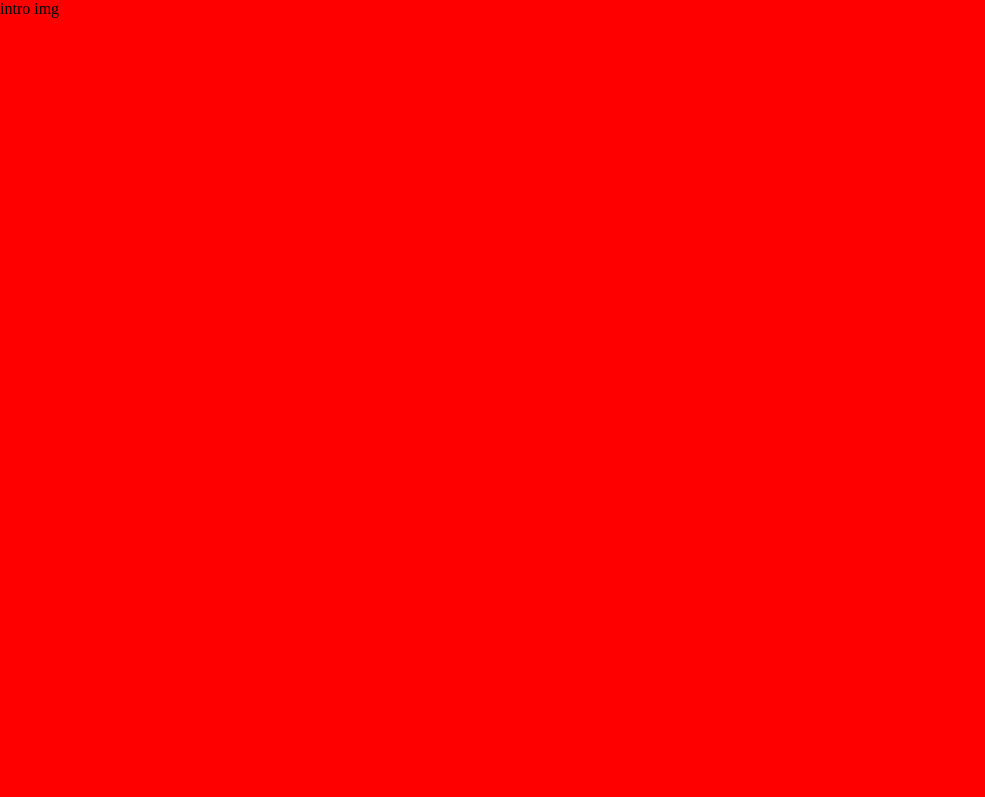
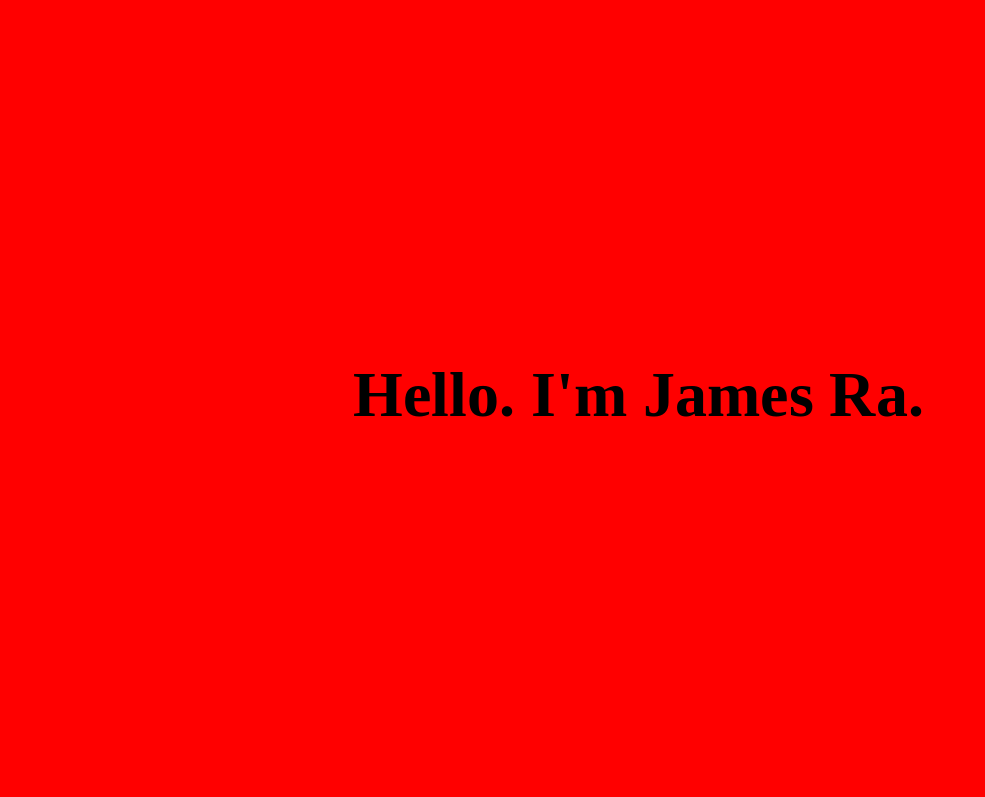
Before and after one commit to JehyunRa/wdjs001_online_resume, a React app: page / in a window 1280 px wide. Shown: the top 797 px of the page, without its empty margins (0-985 px from the left). Built offline with nearby package versions, Linux system fonts and the light colour scheme.

Commit message:
adding title animation first pass

```diff
--- a/package.json
+++ b/package.json
@@ -10,6 +10,7 @@
   "license": "ISC",
   "dependencies": {
     "@storybook/react": "^5.3.13",
+    "animejs": "^3.2.0",
     "axios": "^0.19.2",
     "body-parser": "^1.19.0",
     "express": "^4.17.1",
--- a/src/views/App.js
+++ b/src/views/App.js
@@ -1,14 +1,23 @@
 import React, { useState, useEffect } from "react";
-import "./App.scss";
+import anime from 'animejs/lib/anime.es.js';
 
 import resizeCheck from "../helpers/resizeCheck";
+
+import "./App.scss";
 
 export default function App() {
   const [nav, setNav] = useState(false);
   const { height: winHeight } = resizeCheck();
 
+  const introText = "Hello. I'm James Ra.";
+  const IntroText = introText.split("").map(letter => {
+    return(
+      <span className="letter">{letter !== " " ? letter : '\xa0'}</span>
+    )
+  })
+
   const navCheck = function() {
-    if (document.scrollingElement.scrollTop > winHeight) {
+    if (document.scrollingElement.scrollTop > winHeight && nav === false) {
       setNav(true);
       document.getElementById("nav").style.animation = 'navDown 1s forwards';
     } else if (document.scrollingElement.scrollTop < winHeight && nav === true) {
@@ -16,6 +25,17 @@ export default function App() {
       document.getElementById("nav").style.animation = 'navUp 1s forwards';
     }
   }
+
+  var textWrapper = document.querySelector('.ml10 .letters');
+  console.log(textWrapper);
+
+  anime.timeline({loop: false})
+    .add({
+      targets: '.ml10 .letter',
+      rotateY: [-90, 0],
+      duration: 2000,
+      delay: (el, i) => 50 * i
+    });
 
   window.addEventListener("scroll", navCheck);
 
@@ -27,11 +47,16 @@ export default function App() {
         <div>c</div>
       </nav>
       <main>
-        <div className="A-intro-img">intro img</div>
-        {/* <div className="A-navigation">navigation</div> */}
+        <div className="A-intro-img">
+          <h1 className="ml10">
+            <span className="text-wrapper">
+              {IntroText}
+            </span>
+          </h1>
+        </div>
         <div className="A-about">
-          <div>about</div>
-          <div>My name is James Ra.</div>
+          <div className="title">about</div>
+          <div>My name is James Ra and I am a web developer.</div>
         </div>
         <div className="A-projects">projects</div>
         <div className="A-contacts">contacts</div>
--- a/src/views/App.scss
+++ b/src/views/App.scss
@@ -47,7 +47,11 @@ main {
   grid-column: 1/2;
   grid-row: 2/3;
 
-  background-color: blue;
+  background-color: white;
+
+  title {
+    font-size: 20px;
+  }
 
 }
 
@@ -57,7 +61,7 @@ main {
   grid-column: 1/2;
   grid-row: 3/4;
 
-  background-color: white;
+  background-color: blue;
 }
 
 .A-Contacts {
@@ -67,6 +71,35 @@ main {
   grid-row: 4/5;
 }
 
+.ml3 {
+  margin: auto;
+
+  font-weight: 900;
+  font-size: 3.5em;
+}
+
+.ml10 {
+  margin: auto;
+
+  position: relative;
+  font-weight: 900;
+  font-size: 4em;
+}
+
+.ml10 .text-wrapper {
+  position: relative;
+  display: inline-block;
+  padding-top: 0.2em;
+  padding-right: 0.05em;
+  padding-bottom: 0.1em;
+  overflow: hidden;
+}
+
+.ml10 .letter {
+  display: inline-block;
+  line-height: 1em;
+  transform-origin: 0 0;
+}
 // .reference {
 //   position: relative;
 //   display: grid;
```
